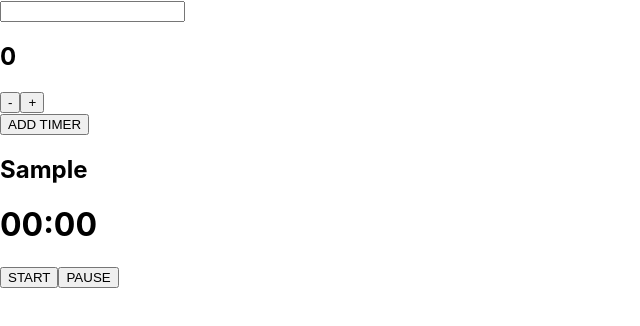
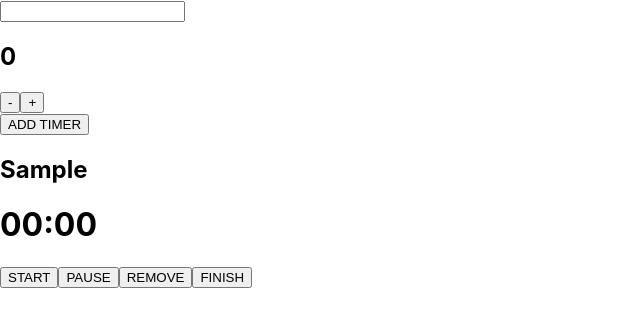
Before and after one commit to deadbelly/kj-timer, a React (Create React App) app: page / in a window 1280 px wide. Both pictures are taken after typing "Sample" into the empty fields and a click on the button "ADD TIMER". Shown: the top 326 px of the page, without its empty margins (0-640 px from the left). Built offline with nearby package versions, Linux system fonts and the light colour scheme.

Commit message:
Make active timers removable

```diff
--- a/src/components/ActiveTimer.js
+++ b/src/components/ActiveTimer.js
@@ -13,7 +13,7 @@ class ActiveTimer extends React.Component {
   }
 
   render() {
-    const {timer, clearTimer, autostart, runAutostart} = this.props
+    const {timer, clearTimer, autostart, runAutostart, removeTimer} = this.props
 
     const timerMilli = timer.seconds * 1000
 
@@ -28,6 +28,8 @@ class ActiveTimer extends React.Component {
               runAutostart()
             }}>START</button>
             <button onClick={pause}>PAUSE</button>
+            <button onClick={() => removeTimer(timer.id)}>REMOVE</button>
+            <button>FINISH</button>
           </div>
         </>
       )
--- a/src/components/App.js
+++ b/src/components/App.js
@@ -43,12 +43,20 @@ class App extends React.Component {
   }
 
   removeTimer = id => {
-    const newList = this.state.timers.filter(timer => timer.id !== id)
-    this.setState({timers: newList})
+    this.setState({
+      timers: this.state.timers.filter(timer => timer.id !== id),
+      activeTimer: (this.state.activeTimer.id == id ? null : this.state.activeTimer)
+    })
   }
 
   clearTimer = () => {
-    this.setState({activeTimer: null})
+    this.setState({
+      timers: [
+        ...this.state.timers,
+        this.state.activeTimer
+      ],
+      activeTimer: null
+    })
   }
 
   handleOnDragEnd = (result) => {
@@ -62,7 +70,6 @@ class App extends React.Component {
   }
 
   runAutostart = () => {
-    console.log('hi')
     this.setState({autostart: true})
   }
 
@@ -83,6 +90,7 @@ class App extends React.Component {
             clearTimer={this.clearTimer}
             autostart={this.state.autostart}
             runAutostart={this.runAutostart}
+            removeTimer={this.removeTimer}
           />
         }
       </>
```
